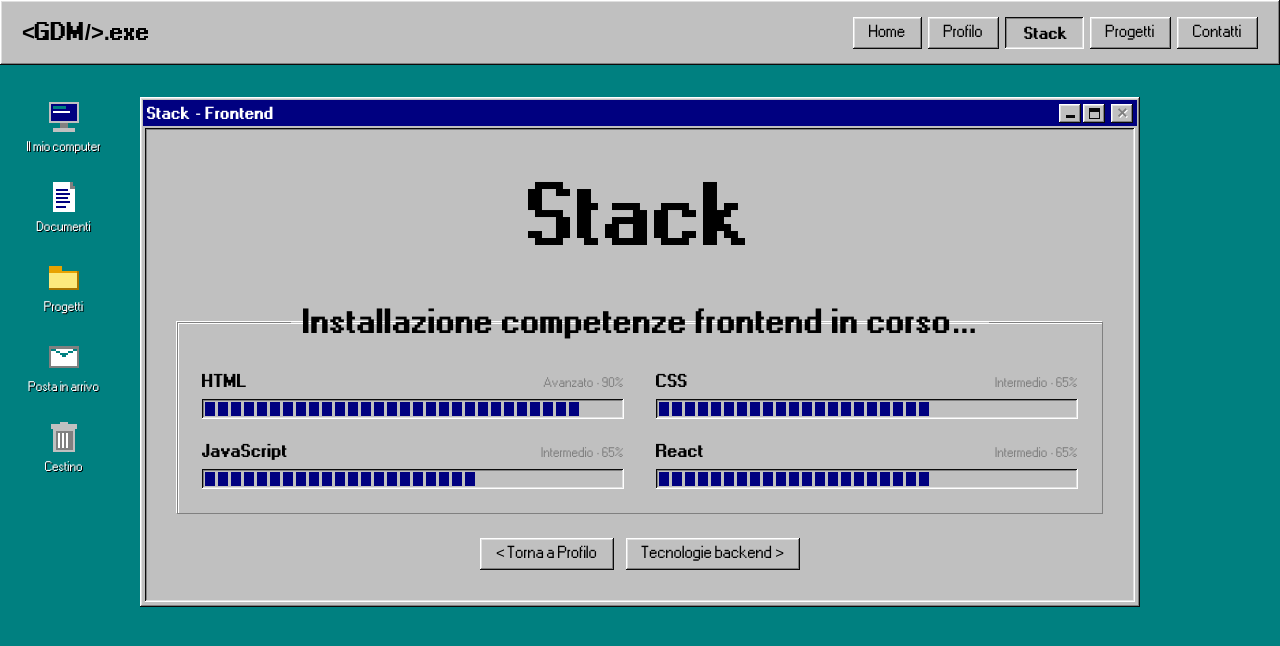
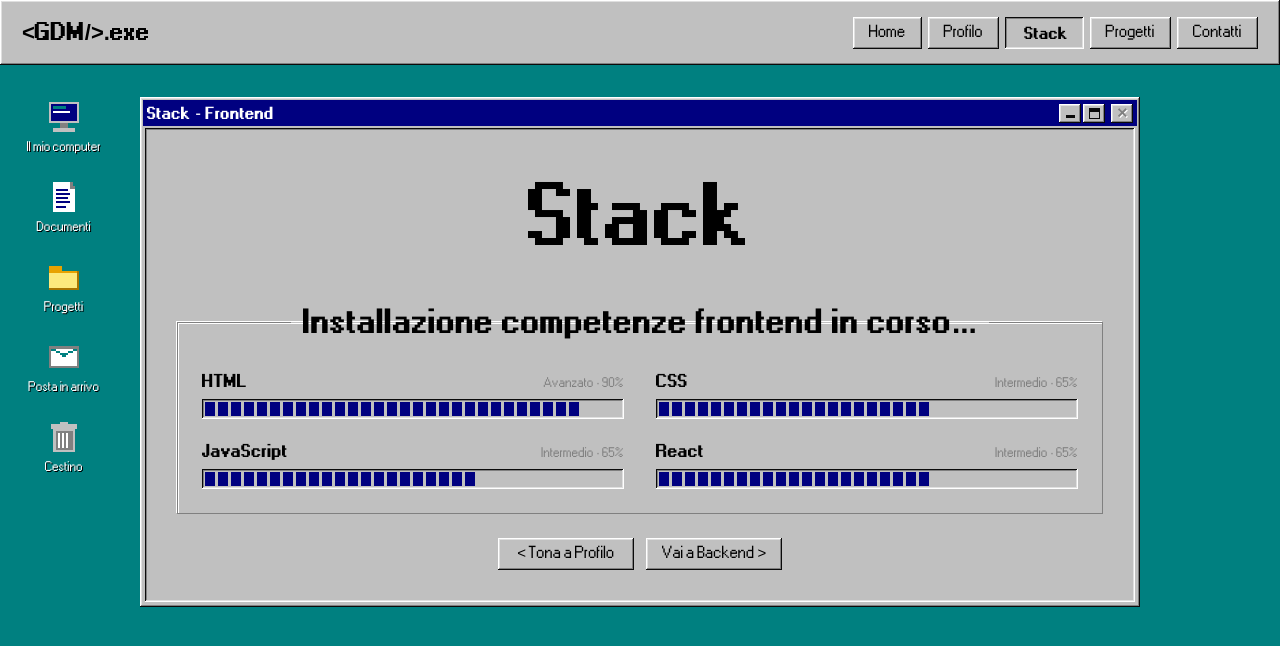
Before and after one commit to giampaolodelmoro99-afk/giampaolodelmoro99-afk.github.io, a React (Vite) app: page /stack in a window 1280 px wide. Shown: the top 646 px of the page. Built offline with nearby package versions, Linux system fonts and the light colour scheme.

Commit message:
fix pulsanti

```diff
--- a/src/pages/Contatti.jsx
+++ b/src/pages/Contatti.jsx
@@ -143,6 +143,7 @@ export default function Contatti() {
               display: "flex",
               gap: { xs: "8px", sm: "12px" },
               justifyContent: "center",
+              flexWrap: "wrap",
             }}
           >
             <Button component={NavLink} to="/progetti" sx={navButtonStyle}>
--- a/src/pages/Progetti.jsx
+++ b/src/pages/Progetti.jsx
@@ -205,6 +205,7 @@ export default function Progetti() {
               display: "flex",
               gap: { xs: "8px", sm: "12px" },
               justifyContent: "center",
+              flexWrap: "wrap",
             }}
           >
             {isNode ? (
--- a/src/pages/Stack.jsx
+++ b/src/pages/Stack.jsx
@@ -142,9 +142,12 @@ export default function Stack() {
 
           <Box
             sx={{
-              display: "flex",
+              display: "grid",
+              gridAutoFlow: "column",
+              gridAutoColumns: "1fr",
               gap: { xs: "8px", sm: "12px" },
-              justifyContent: "center",
+              width: "fit-content",
+              margin: "0 auto",
             }}
           >
             {isFrontend ? (
@@ -154,16 +157,16 @@ export default function Stack() {
                   to="/profilo"
                   sx={navButtonStyle}
                 >
-                  &lt; Torna a Profilo
+                  &lt; Tona a Profilo
                 </Button>
                 <Button onClick={() => setStep("backend")} sx={navButtonStyle}>
-                  Tecnologie backend &gt;
+                  Vai a Backend &gt;
                 </Button>
               </>
             ) : (
               <>
                 <Button onClick={() => setStep("frontend")} sx={navButtonStyle}>
-                  &lt; Tecnologie frontend
+                  &lt; Torna a Frontend
                 </Button>
                 <Button
                   component={NavLink}
--- a/src/theme/theme.js
+++ b/src/theme/theme.js
@@ -70,7 +70,8 @@ export const titlebarGlyphStyle = {
 };
 
 export const navButtonStyle = {
-    flex: { xs: "1 1 0", sm: "0 0 auto" },
+    flex: "0 0 auto",
+    width: "auto",
     whiteSpace: "nowrap",
 };
 
```
